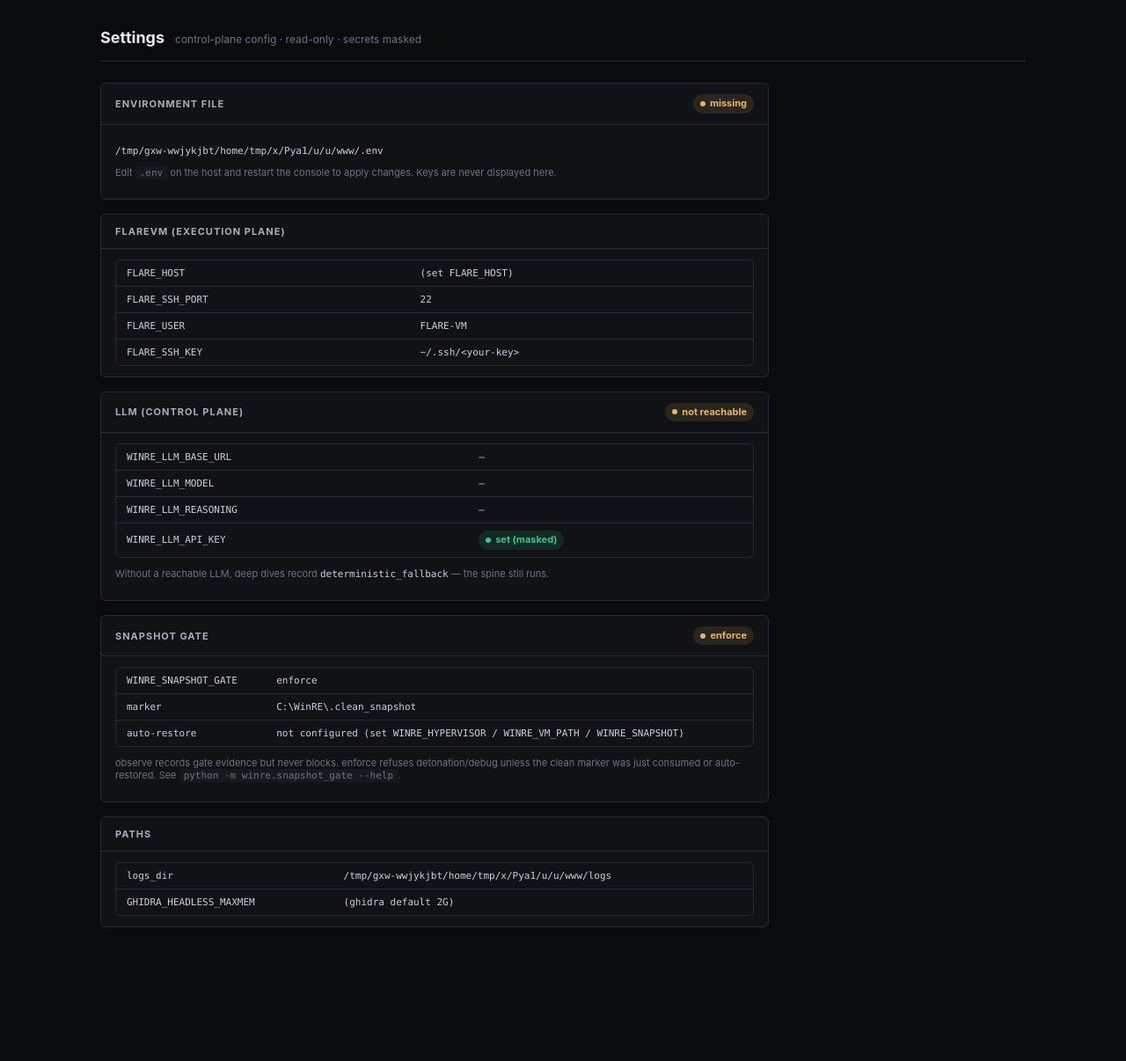
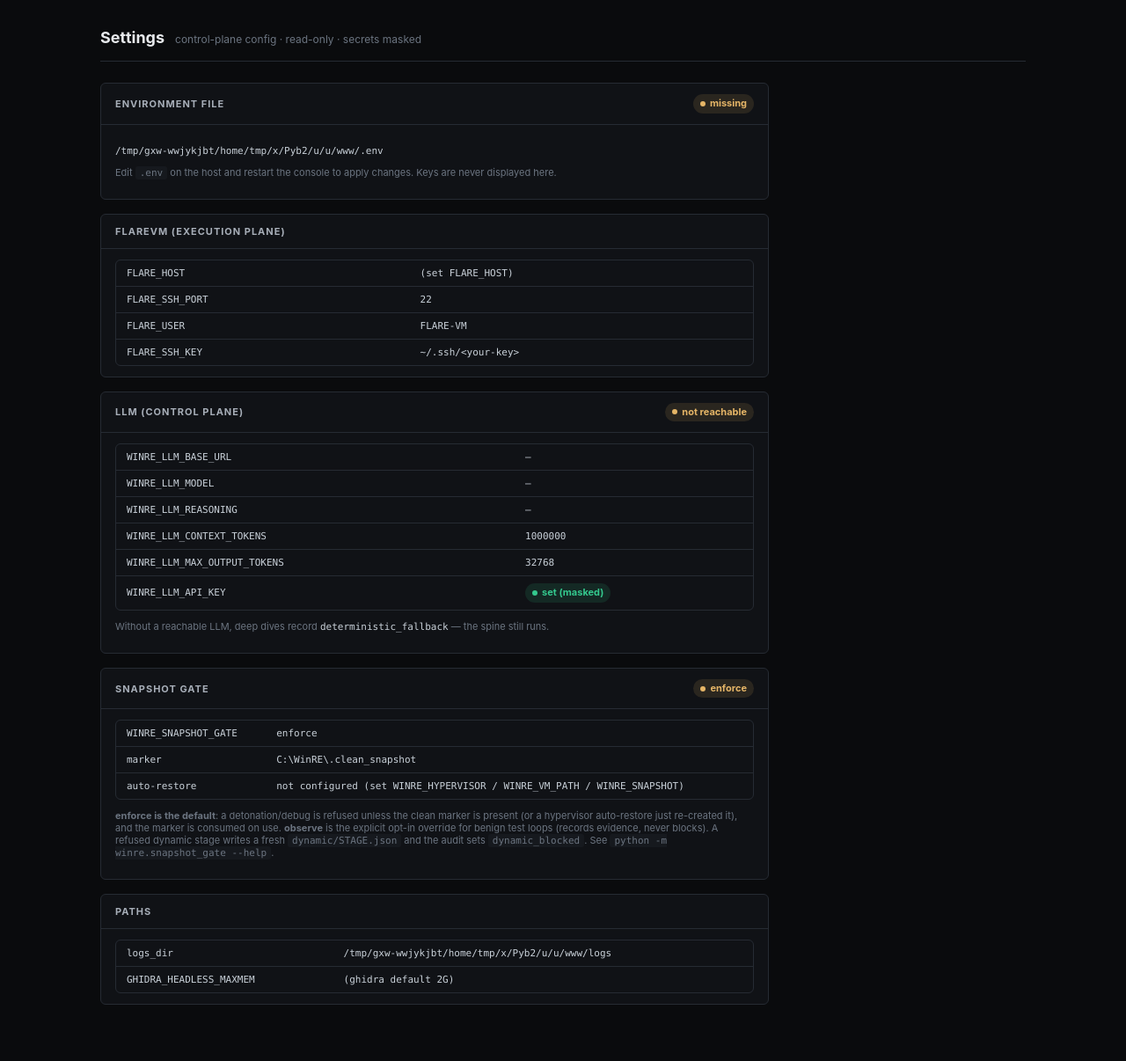
Before and after one commit to Ganron007/WinRE, a Flask app: page /settings in a window 1280 px wide. Shown: the part 48-1254 px from the top of the page at 88% size. Before the commit the page ends 1102 px from the top, so only its background shows below. Run offline with Flask 3, Linux system fonts and the light colour scheme; data that the repository does not hold is empty; parts of the project's set-up code (start-up, migrations or seed data) failed here and were passed over; some libraries are stand-ins or nearby versions.

Commit message:
feat(ui): refresh console for the current pipeline + surface new evidence
- gate default: /api/gate error path no longer hardcodes 'observe' (reports the
  real mode); settings + run copy now state enforce is the default and observe
  is the benign-test override
- audit view: dynamic_blocked badge + notice (blocked run = no detonation),
  packs list gets a 'dyn blocked' badge
- quick view: threat_intel card (known tool / vendor / signer / .NET /
  kesakode / markers / reasons)
- deep view: fallback_reason notice + unpack card (OEP, dump source,
  parses/imports, /imp escalation modes, rebuild hint)
- settings: WINRE_LLM_CONTEXT_TOKENS + WINRE_LLM_MAX_OUTPUT_TOKENS rows
- mcp: exposure/engines note (:9094 firewall LocalSubnet, dp64+dp32,
  ghidrasql :18080/+RPC :18090, idasql :19300)
- plumbing: imp_modes_tried now returned top-level by agentic_unpack and
  captured into unpack_prepass so the escalation trace reaches deep.json
Validated: 17/17 templates parse; UI smoke / /settings /mcp /run /packs
/api/gate = 200 (gate mode=enforce); pack pages render dynamic-blocked,
threat-intel and unpack/imp-mode blocks.

```diff
--- a/winre/agentic.py
+++ b/winre/agentic.py
@@ -1286,7 +1286,8 @@
                            "error", "method", "attempts", "diagnostics",
                            "oep_target", "dump_kind", "dump_source",
                            "heap_region", "dump_parse", "rebuild_hint",
-                           "artifact", "fallback_trace", "fallback_summary")
+                           "imp_modes_tried", "artifact", "fallback_trace",
+                           "fallback_summary")
                           if k in r}
     packer_note = _packer_note(packed_sig, unpack_prepass, dynamic)
     if managed:
--- a/winre/debug_loops.py
+++ b/winre/debug_loops.py
@@ -1364,6 +1364,7 @@
     heap_info: dict | None = None
     dr: dict = {}
     if not oep_in_module:
+        imp_modes_tried: list[int] = []
         # heap-OEP: dump the committed region containing the OEP
         heap_info = _dump_heap_region(xc, oep, dump_path)
         evidence.append({"label": "heap_dump",
@@ -1377,6 +1378,7 @@
                     "method": oep_res.get("method", "oep_by_section"),
                     "attempts": oep_res.get("attempts"),
                     "diagnostics": _debugger_diagnostics(xc),
+                    "imp_modes_tried": imp_modes_tried,
                     "evidence": evidence}
         dump_kind = "heap"
         dump_source = "dumpmemory_heap"
@@ -1391,7 +1393,6 @@
         pid = _parse_state(xc.get_state()).get("pid")
         ps_res: dict = {}
         ps_parse: dict = {}
-        imp_modes_tried: list[int] = []
         if pid:
             # IAT rebuild escalation: /imp 1 (in-memory IAT) then 3/4/5
             # (build the ImportTable from scratch from found IATs) until the
@@ -1547,6 +1548,7 @@
               "method": oep_res.get("method", "oep_by_section"),
               "attempts": oep_res.get("attempts"),
               "oep_target": oep_res.get("target"),
+              "imp_modes_tried": imp_modes_tried,
               "evidence": evidence}
     notes: list[str] = []
     if not conclusive:
--- a/winre/ui/app.py
+++ b/winre/ui/app.py
@@ -369,6 +369,8 @@
         "fallback_stages": audit.get("fallback_stages") or [],
         "failed_tools": audit.get("failed_tools") or [],
         "dynamic_conflict": audit.get("dynamic_conflict"),
+        "dynamic_blocked": audit.get("dynamic_blocked"),
+        "snapshot_gate": audit.get("snapshot_gate"),
     }
     return v
 
@@ -647,7 +649,11 @@
         try:
             return jsonify(snapshot_gate.gate_status())
         except Exception as e:
-            return jsonify({"mode": "observe", "marker": None,
+            try:
+                _mode = snapshot_gate.mode()
+            except Exception:  # noqa: BLE001
+                _mode = "unknown"
+            return jsonify({"mode": _mode, "marker": None,
                             "vm_state": {}, "ledger_clean": False,
                             "hypervisor": None, "blocked": False,
                             "reason": f"probe error: {e}"}), 200
@@ -1099,6 +1105,10 @@
                 "base_url": _os.environ.get("WINRE_LLM_BASE_URL", ""),
                 "model": _os.environ.get("WINRE_LLM_MODEL", ""),
                 "reasoning": _os.environ.get("WINRE_LLM_REASONING", ""),
+                "context_tokens": _os.environ.get(
+                    "WINRE_LLM_CONTEXT_TOKENS", "1000000"),
+                "max_output_tokens": _os.environ.get(
+                    "WINRE_LLM_MAX_OUTPUT_TOKENS", "32768"),
                 "key_set": bool(_os.environ.get("WINRE_LLM_API_KEY")),
             },
             "gate": {
--- a/winre/ui/templates/packs.html
+++ b/winre/ui/templates/packs.html
@@ -50,7 +50,8 @@
         <td>{% if dyn and dyn.ran %}<span class="badge up">ran</span>
             {% else %}<span class="badge flat">—</span>{% endif %}</td>
         <td>{% if p.audit.truly_green %}<span class="badge up">GREEN</span>
-            {% else %}<span class="badge down">no</span>{% endif %}</td>
+            {% else %}<span class="badge down">no</span>{% endif %}
+            {% if p.audit.dynamic_blocked %}<span class="badge warn">dyn blocked</span>{% endif %}</td>
       {% else %}<td colspan="9" class="muted">no audit</td>{% endif %}
     </tr>
     {% endfor %}
--- a/winre/ui/templates/partials/audit.html
+++ b/winre/ui/templates/partials/audit.html
@@ -4,6 +4,7 @@
   <p style="margin:0 0 10px">
     {% if a.truly_green %}<span class="badge up">truly_green</span>
     {% else %}<span class="badge down">not green</span>{% endif %}
+    {% if a.dynamic_blocked %}<span class="badge warn">dynamic blocked</span>{% endif %}
     <span class="muted" style="margin-left:8px">static_yara_wins · dynamic corroborates, never clears</span>
   </p>
   <div class="table-wrap"><table>
@@ -28,6 +29,11 @@
     {% for t in a.failed_tools %}<li class="mono">{{ t }}</li>{% endfor %}
   </ul>
   {% endif %}
+  {% if a.dynamic_blocked %}
+  <div class="notice warn">Dynamic was requested but refused by the snapshot
+    gate - no detonation ran. Revert the VM snapshot and re-run setup to re-arm
+    the clean marker.</div>
+  {% endif %}
   {% if a.dynamic_conflict %}
   <div class="notice err">Dynamic/static verdict conflict — review before trusting.</div>
   {% endif %}
--- a/winre/ui/templates/run.html
+++ b/winre/ui/templates/run.html
@@ -262,8 +262,8 @@
           `<br><span class=muted>${g.reason || ''}</span>`;
         // attest buttons only matter when there's no hypervisor automation
         actEl.style.display = (!g.hypervisor && g.mode !== 'off') ? 'flex' : 'none';
-        // in enforce mode a blocked gate locks the detonation checkbox;
-        // observe mode (default) never blocks testing.
+        // enforce (default) locks the detonation checkbox while blocked;
+        // observe is the explicit benign-test override and never blocks.
         if (chk) {
           chk.disabled = enforce && g.blocked;
           chk.title = (enforce && g.blocked) ? 'gate blocked — restore/attest first' : '';
--- a/winre/ui/templates/settings.html
+++ b/winre/ui/templates/settings.html
@@ -42,6 +42,8 @@
         <tr><td class="mono">WINRE_LLM_BASE_URL</td><td class="mono">{{ cfg.llm.base_url or '—' }}</td></tr>
         <tr><td class="mono">WINRE_LLM_MODEL</td><td class="mono">{{ cfg.llm.model or '—' }}</td></tr>
         <tr><td class="mono">WINRE_LLM_REASONING</td><td class="mono">{{ cfg.llm.reasoning or '—' }}</td></tr>
+        <tr><td class="mono">WINRE_LLM_CONTEXT_TOKENS</td><td class="mono">{{ cfg.llm.context_tokens }}</td></tr>
+        <tr><td class="mono">WINRE_LLM_MAX_OUTPUT_TOKENS</td><td class="mono">{{ cfg.llm.max_output_tokens }}</td></tr>
         <tr><td class="mono">WINRE_LLM_API_KEY</td><td>{% if cfg.llm.key_set %}
           <span class="badge up">set (masked)</span>{% else %}<span class="badge warn">not set</span>{% endif %}</td></tr>
       </tbody></table></div>
@@ -56,7 +58,7 @@
       <span style="margin-left:auto">
         {% if cfg.gate.mode == 'enforce' %}<span class="badge warn">enforce</span>
         {% elif cfg.gate.mode == 'off' %}<span class="badge flat">off</span>
-        {% else %}<span class="badge flat">observe (advisory)</span>{% endif %}
+        {% else %}<span class="badge flat">observe (override)</span>{% endif %}
       </span>
     </div>
     <div class="board-body">
@@ -69,9 +71,13 @@
             (set WINRE_HYPERVISOR / WINRE_VM_PATH / WINRE_SNAPSHOT){% endif %}</td></tr>
       </tbody></table></div>
       <p class="muted" style="font-size:var(--tx-xs)">
-        observe records gate evidence but never blocks. enforce refuses
-        detonation/debug unless the clean marker was just consumed or
-        auto-restored. See <code>python -m winre.snapshot_gate --help</code>.</p>
+        <b>enforce is the default</b>: a detonation/debug is refused unless the
+        clean marker is present (or a hypervisor auto-restore just re-created
+        it), and the marker is consumed on use. <b>observe</b> is the explicit
+        opt-in override for benign test loops (records evidence, never blocks).
+        A refused dynamic stage writes a fresh <code>dynamic/STAGE.json</code>
+        and the audit sets <code>dynamic_blocked</code>. See
+        <code>python -m winre.snapshot_gate --help</code>.</p>
     </div>
   </div>
 
```
Also changed, not shown: winre/ui/templates/mcp.html (+12 -0 lines), winre/ui/templates/partials/deep.html (+14 -0 lines), winre/ui/templates/partials/quick.html (+15 -0 lines).
